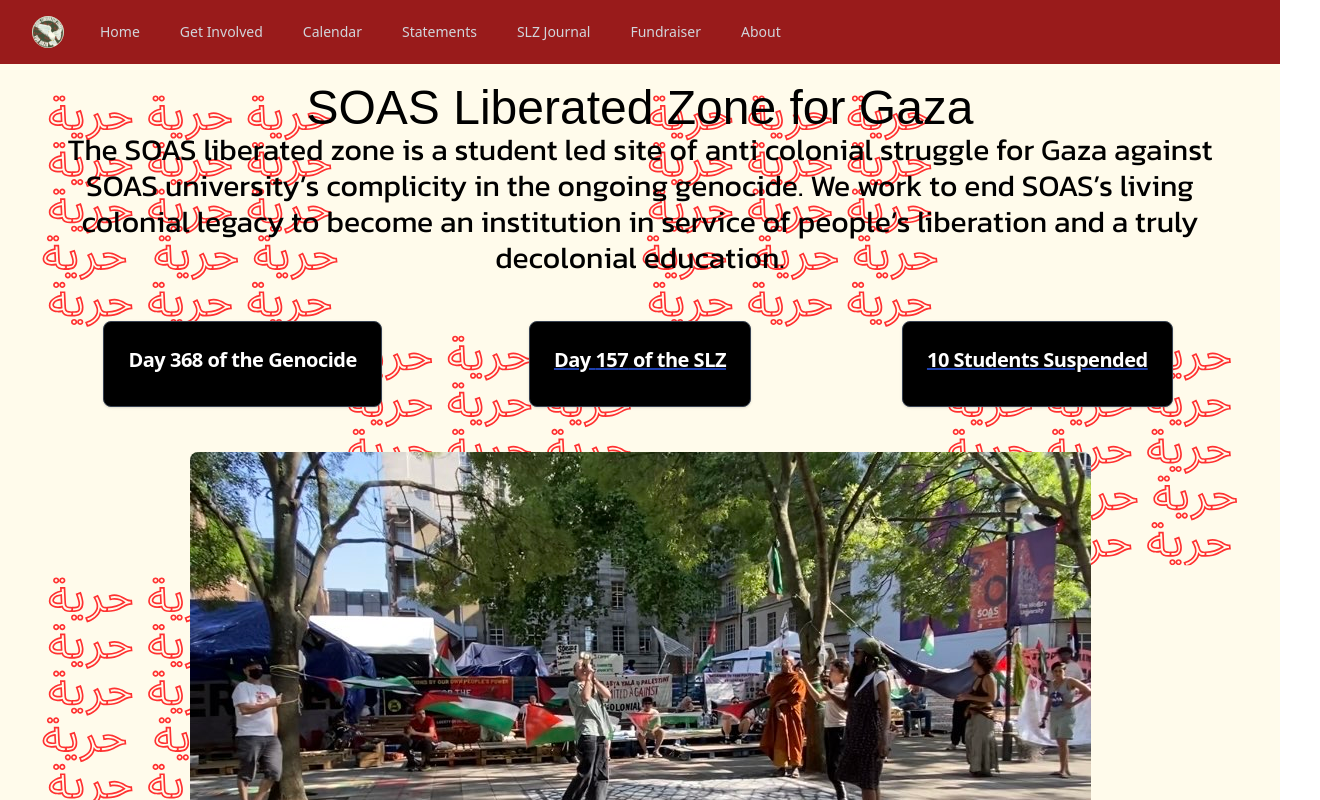
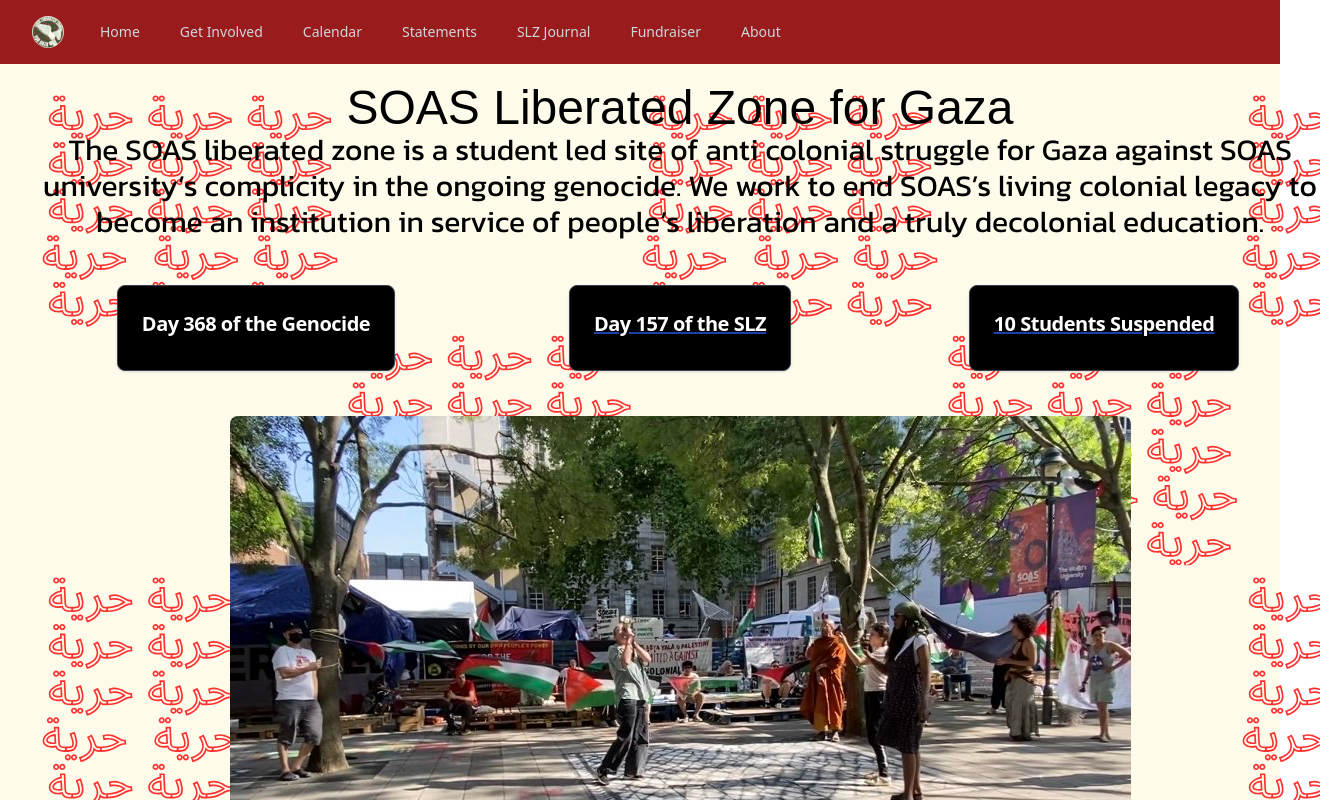
Before and after one commit to adilkhan49/soas-liberated-zone, a React (Vite) app in the folder frontend/: page / in a window 1280 px wide. Shown: the top 800 px of the page, 1320 px wide, since content can reach past the window. Built offline with nearby package versions, Linux system fonts and the light colour scheme; a web font is replaced by a local one.

Commit message:
hariya on root

```diff
--- a/frontend/src/routes/home.jsx
+++ b/frontend/src/routes/home.jsx
@@ -12,7 +12,7 @@ var gaza_days = days_between(gazaStartDate,today)
 const Home = props => {
   return (
     <div
-    class = "w-full bg-repeat border-2e bg-[url('/src/hariya-tile-lg.svg')] sm:bg-[url('/src/hariya-tile.svg')]"
+    // class = "w-full bg-repeat border-2e bg-[url('/src/hariya-tile-lg.svg')] sm:bg-[url('/src/hariya-tile.svg')]"
     >
       <h1>SOAS Liberated Zone for Gaza</h1>
 
--- a/frontend/src/routes/journal.jsx
+++ b/frontend/src/routes/journal.jsx
@@ -64,7 +64,7 @@ class Journal extends Component {
 
   render() {
     return (
-      <div>
+      <div class='h-screen'>
         <h1>
           SLZ Journal
         </h1>
--- a/frontend/src/routes/root.jsx
+++ b/frontend/src/routes/root.jsx
@@ -102,7 +102,9 @@ export default function Root() {
     </div>
   </div>
 </nav>
-         <div class="mx-10 my-5">
+         <div class="mx-10 my-5
+         w-full bg-repeat border-2e bg-[url('/src/hariya-tile-lg.svg')] sm:bg-[url('/src/hariya-tile.svg')]
+         ">
            <Outlet />
 </div>
 
--- a/frontend/src/routes/statements.jsx
+++ b/frontend/src/routes/statements.jsx
@@ -27,7 +27,7 @@ class Statements extends Component {
 
   render() {
     return (
-      <div>
+      <div class='h-screen'>
         <h1>
           Statements
         </h1>
```
